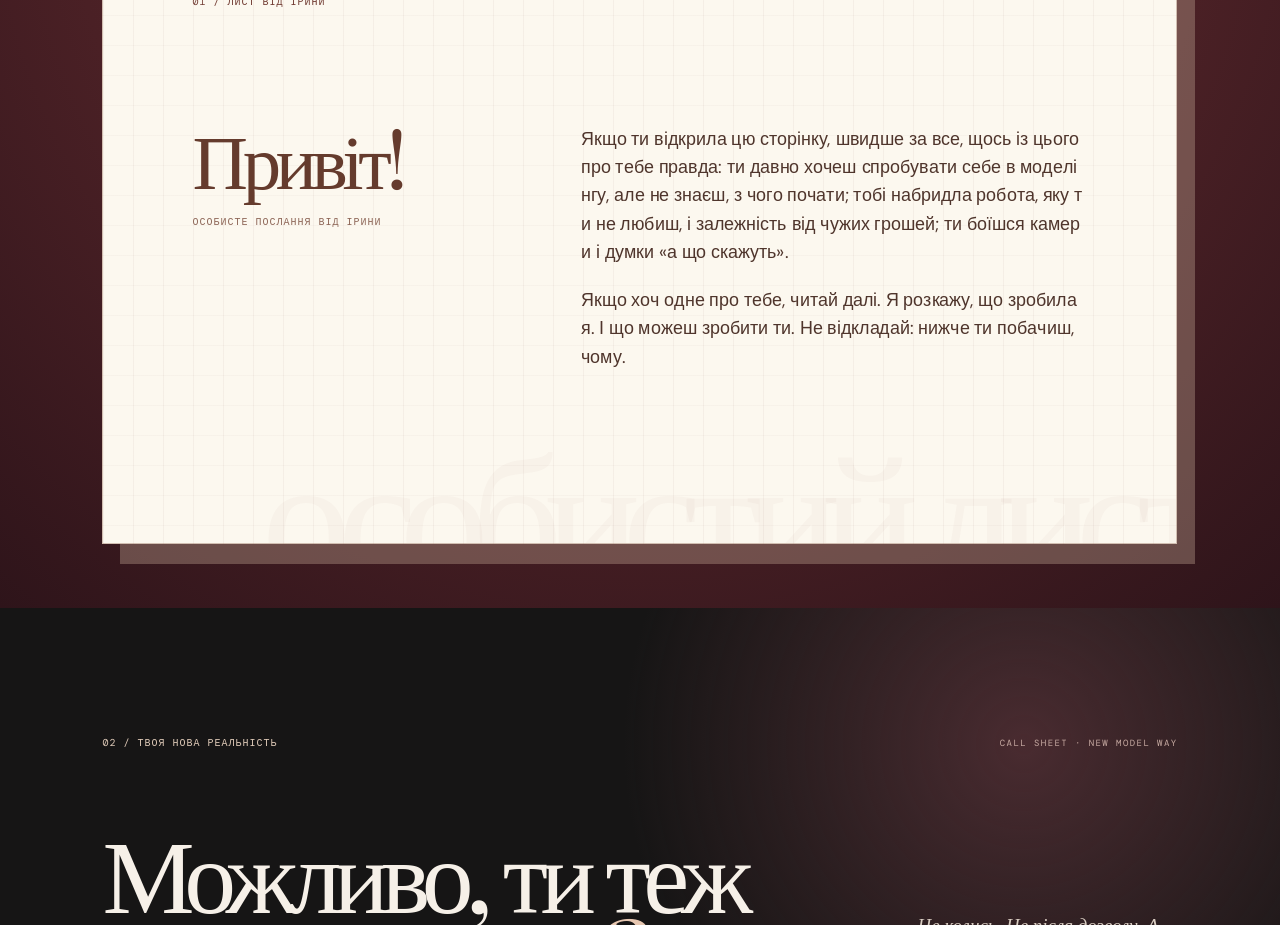
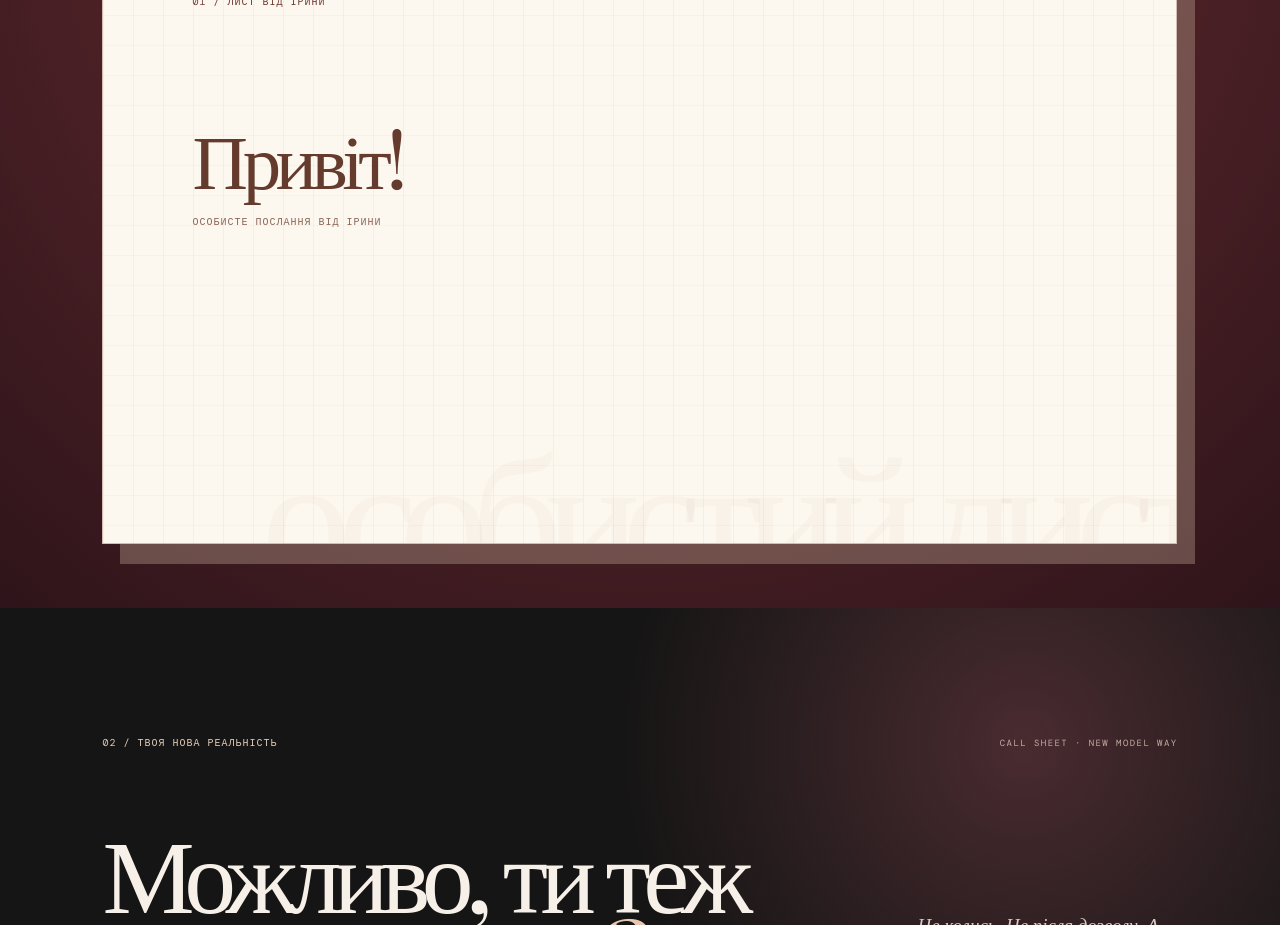
Before and after one commit to Bandemickid/NewModelWay, a Next.js app: page / in a window 1280 px wide. Shown: the part 940-1865 px from the top of the page. Built offline with nearby package versions, Linux system fonts and the light colour scheme; a web font is replaced by a local one.

Commit message:
text fix

```diff
--- a/app/page.tsx
+++ b/app/page.tsx
@@ -139,11 +139,19 @@ type LetterStage = "waiting" | "sealed" | "cracked" | "opened";
 function LetterText({ children, startDelay }: { children: string; startDelay: number }) {
   return (
     <p className="letter-typed-text">
-      {Array.from(children).map((character, index) => (
-        <span key={`${character}-${index}`} className="letter-character" style={{ animationDelay: `${startDelay + index * 0.008}s` }}>
-          {character === " " ? "\u00a0" : character}
-        </span>
-      ))}
+      {children.split(/(\s+)/).map((word, wordIndex, words) => {
+        if (/^\s+$/.test(word)) return word;
+        const offset = words.slice(0, wordIndex).join("").length;
+        return (
+          <span className="letter-word" key={wordIndex}>
+            {Array.from(word).map((character, index) => (
+              <span key={index} className="letter-character" style={{ animationDelay: `${startDelay + (offset + index) * 0.008}s` }}>
+                {character}
+              </span>
+            ))}
+          </span>
+        );
+      })}
     </p>
   );
 }
```
Also changed, not shown: app/globals.css.
